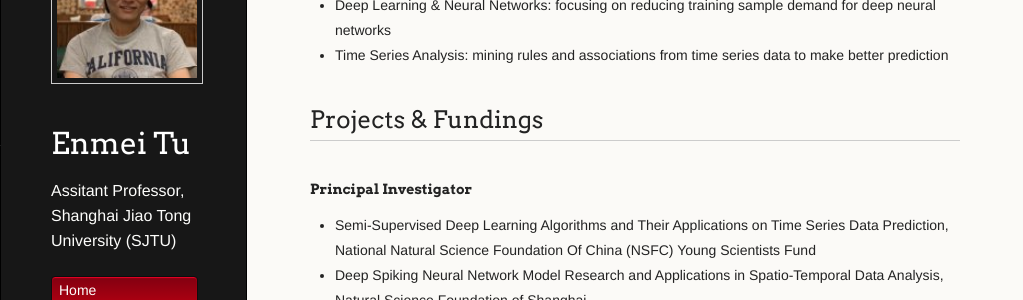
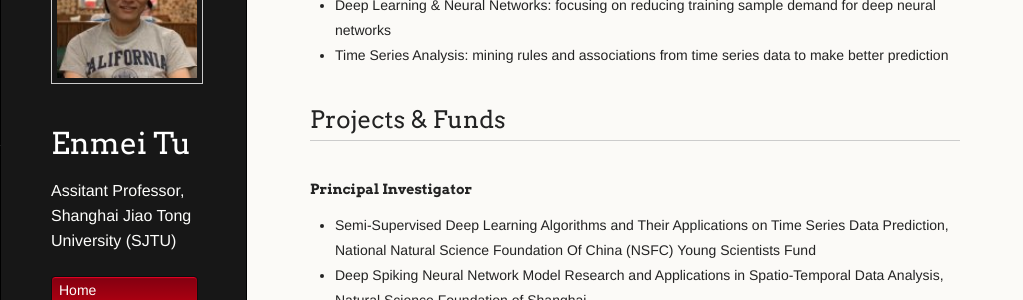
Before and after one commit to hellotem/enmeitu.github.io, a Jekyll site: the page built from research/index.md, in a window 1280 px wide and 900 px high. Shown: the part 151-451 px from the top of the window, without its empty margins (0-1023 px from the left). Built offline with Jekyll 4.4.1, drawn with Linux system fonts in a browser that asks for light colours; our own code applies the rules of GitHub Pages for plain Markdown files.

Commit message:
Update index.md

```diff
--- a/research/index.md
+++ b/research/index.md
@@ -3,7 +3,8 @@
 * Deep Learning & Neural Networks: focusing on reducing training sample demand for deep neural networks
 * Time Series Analysis: mining rules and associations from time series data to make better prediction
 
-## Projects & Fundings
+## Projects & Funds
+
 #### Principal Investigator
  * Semi-Supervised Deep Learning Algorithms and Their Applications on Time Series Data Prediction, National Natural Science Foundation Of China (NSFC) Young Scientists Fund
  * Deep Spiking Neural Network Model Research and Applications in Spatio-Temporal Data Analysis, Natural Science Foundation of Shanghai
```
